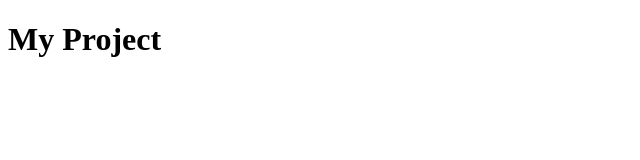
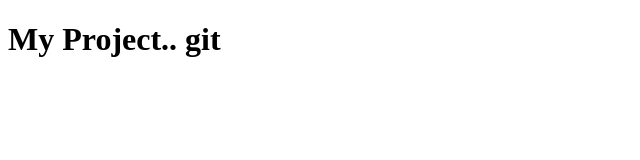
Before and after one commit to hiran-shalika/MyProject, a plain HTML site: page index.html in a window 1280 px wide. Shown: the full height of the page, 0-640 px from the left. Drawn offline with Linux system fonts and the light colour scheme.

Commit message:
4th commit

```diff
--- a/index.html
+++ b/index.html
@@ -6,6 +6,6 @@
     <title>MyProject</title>
 </head>
 <body>
-    <h1>My Project</h1>
+    <h1>My Project.. git</h1>
 </body>
 </html>
```
